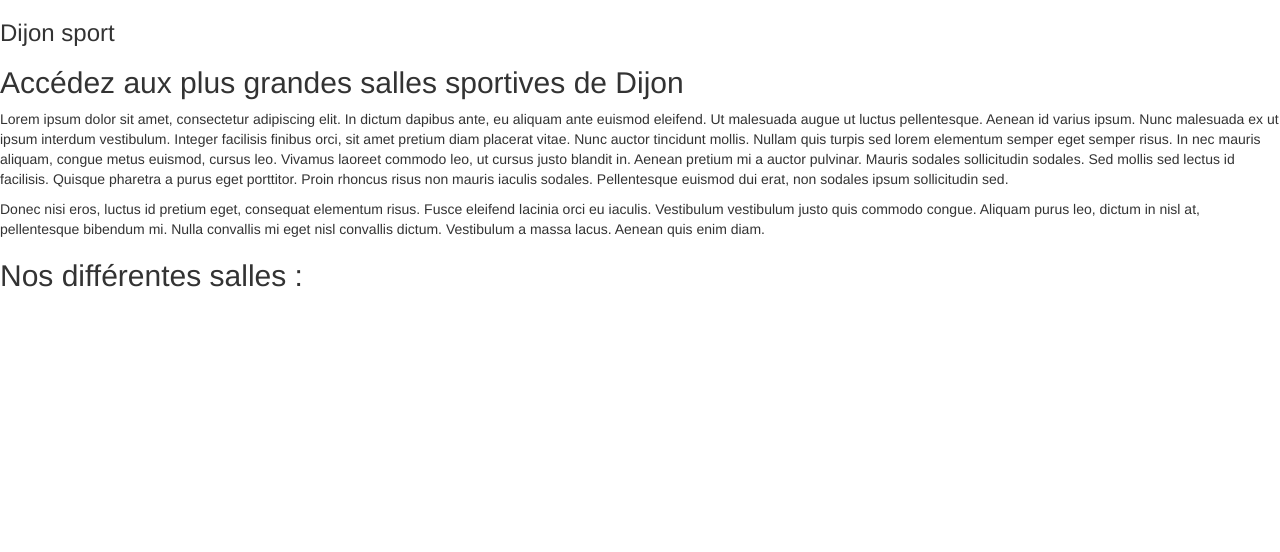
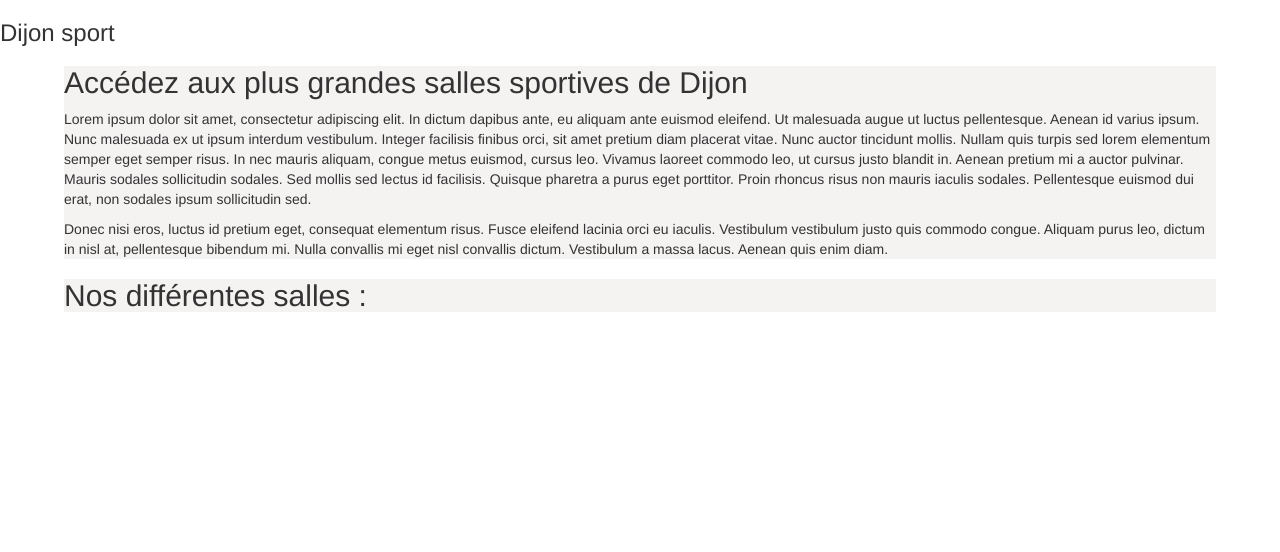
Before and after one commit to angiecarsen/salledesport, a PHP site: page /index.php in a window 1280 px wide. Shown: the part 66-618 px from the top of the page. Run offline with PHP 8.4, Linux system fonts and the light colour scheme; data that the repository does not hold is empty; some libraries are stand-ins or nearby versions.

Commit message:
Auto stash before merge of "master" and "origin/master"

```diff
--- a/css/style.css
+++ b/css/style.css
@@ -96,6 +96,7 @@ span.compte {
 
 
 
+
 #panier h4 {
 	font-size: 1em;
 	margin-top: 0;
@@ -112,3 +113,13 @@ span.compte {
 #panier a {
 	display: none;
 }
+
+article {
+	background-color: #FFF;
+	border-radius: 05px;
+	margin: 0 05%;
+	box-shadow: 1 1 10px 0px
+}
+article section {
+
+background-color: #f5f2f2;
```
